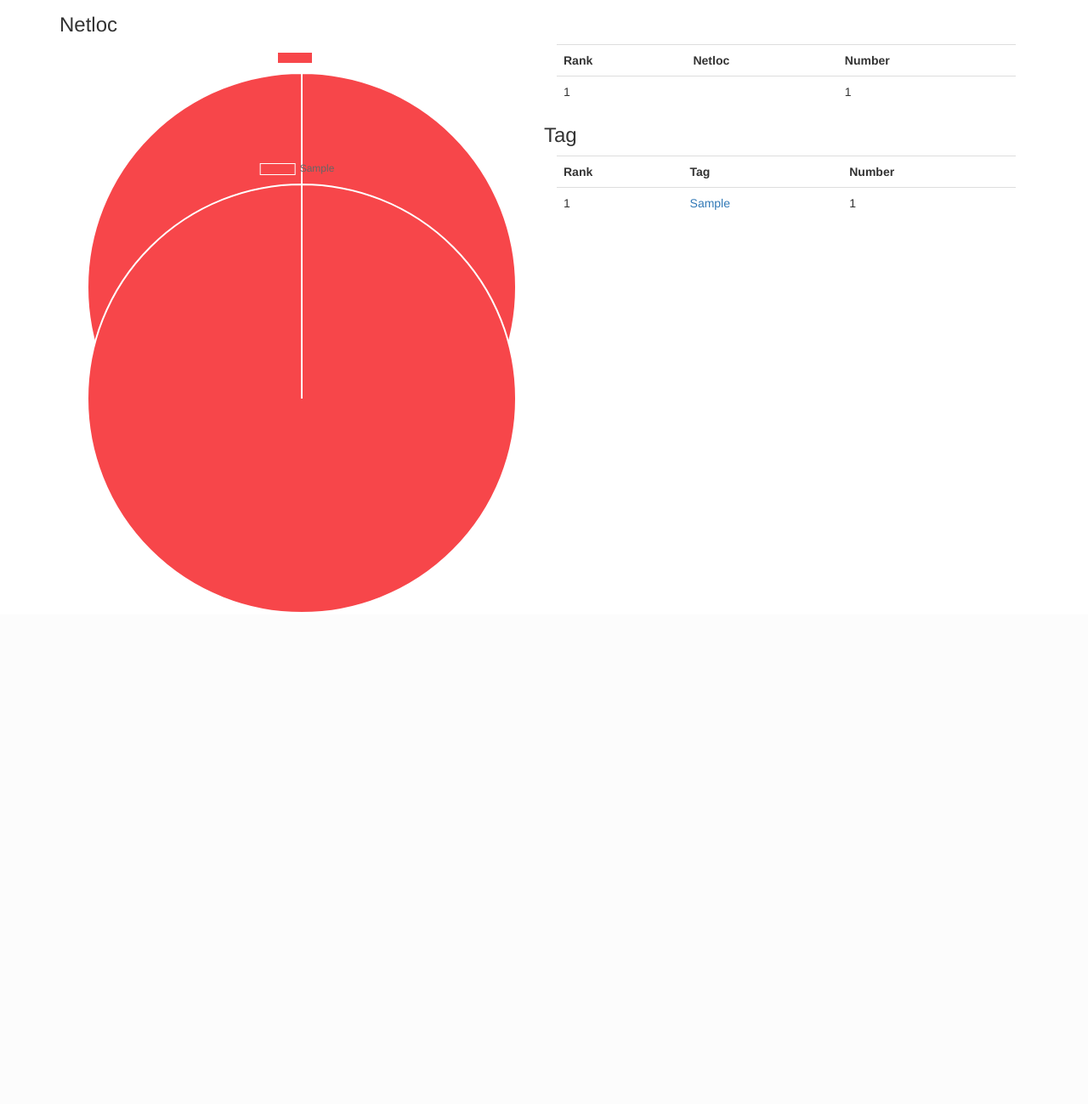
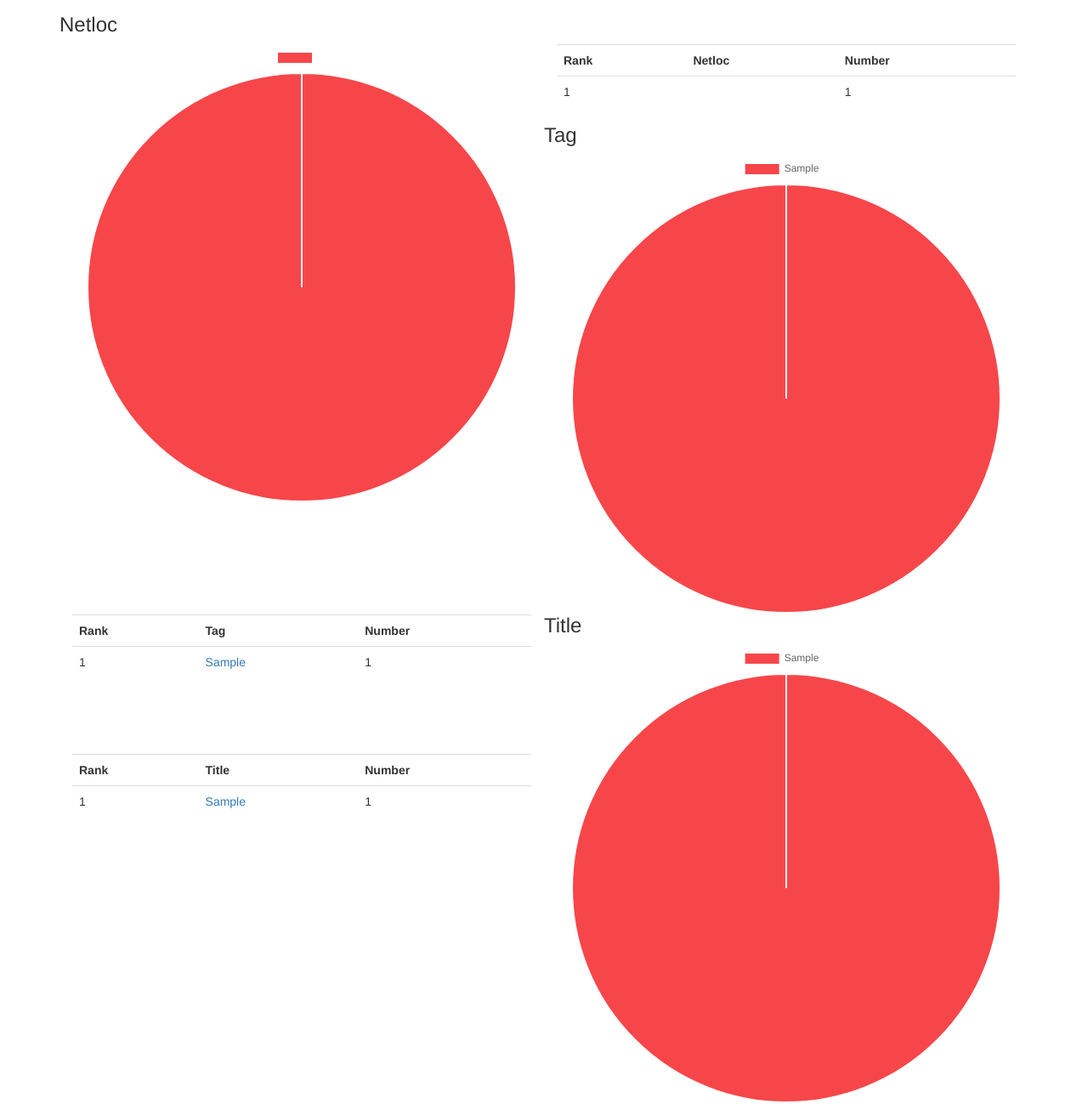
Before and after one commit to jarun/buku, a Flask app: page /statistic in a window 1280 px wide. Shown: the part 167-1466 px from the top of the page at 85% size. Before the commit the page ends 887 px from the top, so only its background shows below. Run offline with Flask 2, Linux system fonts and the light colour scheme; tables that the repository leaves empty hold one stand-in row (values such as "Sample post"); parts of the project's set-up code (start-up, migrations or seed data) failed here and were passed over; some libraries are stand-ins or nearby versions.

Commit message:
chg: dev: title rank

```diff
--- a/bukuserver/server.py
+++ b/bukuserver/server.py
@@ -440,16 +440,20 @@ def view_statistic():
         for tags in tag_set:
             tag_items.extend([x.strip() for x in tags.split(',') if x.strip()])
         tag_counter = Counter(tag_items)
+        title_items = [x[2] for x in all_bookmarks]
+        title_counter = Counter(title_items)
         statistic_datetime = arrow.now()
         STATISTIC_DATA = {
             'datetime': statistic_datetime,
             'netloc': netloc,
             'tag_counter': tag_counter,
+            'title_counter': title_counter,
         }
     else:
         netloc = statistic_data['netloc']
         statistic_datetime = statistic_data['datetime']
         tag_counter = statistic_data['tag_counter']
+        title_counter = statistic_data['title_counter']
 
     netloc_counter = Counter(netloc)
     unique_netloc_len = len(set(netloc))
@@ -482,6 +486,19 @@ def view_statistic():
     most_common_tags = [
         [val[0], val[1], tag_colors[idx]] for idx, val in enumerate(most_common_tags)]
 
+    unique_title_len = len(title_counter)
+    show_title_rank_table = False
+    if unique_title_len > len(colors):
+        max_title_item = len(colors)
+        title_colors = colors
+        show_title_rank_table = True
+    else:
+        title_colors = colors[:unique_title_len]
+        max_title_item = unique_title_len
+    most_common_titles = title_counter.most_common(max_title_item)
+    most_common_titles = [
+        [val[0], val[1], title_colors[idx]] for idx, val in enumerate(most_common_titles)]
+
     return render_template(
         'bukuserver/statistic.html',
         most_common_netlocs=most_common_netlocs,
@@ -490,6 +507,9 @@ def view_statistic():
         most_common_tags=most_common_tags,
         tag_counter=tag_counter,
         show_tag_rank_table=show_tag_rank_table,
+        most_common_titles=most_common_titles,
+        title_counter=title_counter,
+        show_title_rank_table=show_title_rank_table,
         datetime=statistic_datetime,
         datetime_text=statistic_datetime.humanize(arrow.now(), granularity='second'),
     )
--- a/bukuserver/templates/bukuserver/statistic.html
+++ b/bukuserver/templates/bukuserver/statistic.html
@@ -140,6 +140,81 @@
   </div>
   {% endif %}
 
+  <h3>Title</h3>
+
+  {% if most_common_titles %}
+  <div class="col-md-6">
+    <canvas id="mostCommonTitleChart" width="500" height="500"></canvas>
+  </div>
+
+  <div class="col-md-6">
+    {% if show_title_rank_table %}
+    <button type="button" class="btn btn-primary btn-xs" data-toggle="modal" data-target="#titleModal">
+      View all
+    </button>
+    {% endif %}
+    <table class="table">
+      <tr>
+        <th>Rank</th>
+        <th>Title</th>
+        <th>Number</th>
+      </tr>
+      {% for item, number, _ in most_common_titles %}
+      <tr>
+        <td>{{loop.index}}</td>
+        <td>
+          {% if item %}
+          <a href="{{url_for('search_bookmarks-html')}}?keywords-0={{item}}">{{item}}</a>
+          {% else %}
+          (No Title)
+          {% endif %}
+        </td>
+        <td>{{number}}</td>
+      </tr>
+      {% endfor %}
+    </table>
+  </div>
+  {% else %}
+  <span> No Title found.</span>
+  {% endif %}
+
+  {% if show_title_rank_table %}
+  <div class="modal fade" id="titleModal" tabindex="-1" role="dialog">
+    <div class="modal-dialog" role="document">
+      <div class="modal-content">
+        <div class="modal-header">
+          <button type="button" class="close" data-dismiss="modal" aria-label="Close"><span aria-hidden="true">&times;</span></button>
+          <h4 class="modal-title" id="myModalLabel">Title ranking</h4>
+        </div>
+        <div class="modal-body">
+          <table class="table table-condensed">
+            <tr>
+              <th>Rank</th>
+              <th>Title</th>
+              <th>Number</th>
+            </tr>
+            {% for item, number in title_counter.most_common() %}
+              {% if number > 1 %}
+              <tr>
+                <td>{{loop.index}}</td>
+                <td style="word-break:break-all;">
+                  {% if item %}
+                  <a href="{{url_for('search_bookmarks-html')}}?keywords-0={{item}}">{{item}}</a>
+                  {% else %}
+                  <span class="btn btn-default" disabled="disabled">(No Title)</span>
+                  {% endif %}
+                </td>
+                <td class="text-right">{{number}}</td>
+              </tr>
+              {% endif %}
+            {% endfor %}
+          </table>
+        </div>
+      </div>
+    </div>
+  </div>
+  {% endif %}
+
   <script>
   var ctx = document.getElementById("mostCommonChart").getContext('2d');
   var netlocChart = new Chart(ctx, {
@@ -206,6 +281,47 @@
       }
     }
   });
+
+  var ctx = document.getElementById("mostCommonTitleChart").getContext('2d');
+  var netlocChart = new Chart(ctx, {
+    type: 'pie',
+    data: {
+      datasets: [{
+        data: [
+          {% for val in most_common_titles %} {{val.1}}, {% endfor %}
+        ],
+        backgroundColor: [
+          {% for val in most_common_titles %} "{{val.2}}", {% endfor %}
+        ],
+      }],
+      // These labels appear in the legend and in the tooltips when hovering different arcs
+      labels: [
+        {% for val in most_common_titles %} "{{val.0}}", {% endfor %}
+      ]
+    },
+    options: {
+      'onClick' : function (evt, item) {
+        var value = this.data.labels[item[0]._index];
+        var form = $('<form></form>');
+
+        form.attr("method", "get");
+        form.attr("action", "{{url_for('search_bookmarks-html')}}");
+
+        var field = $('<input></input>');
+
+        field.attr("type", "hidden");
+        field.attr("name", "keywords-0");
+        field.attr("value", value);
+        form.append(field);
+
+        // The form needs to be a part of the document in
+        // order for us to be able to submit it.
+        $(document.body).append(form);
+        form.submit();
+      }
+    }
+  });
+
   netlocChart.canvas.parentNode.style.height = '128px';
   </script>
 
```
